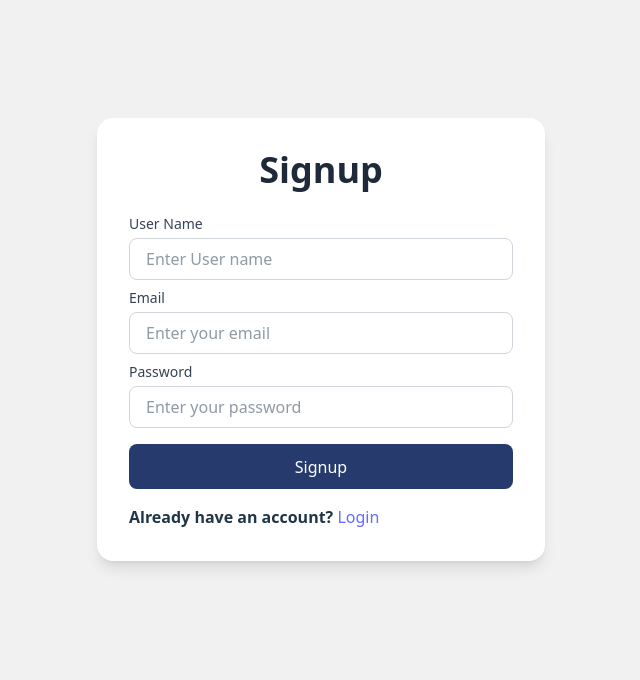
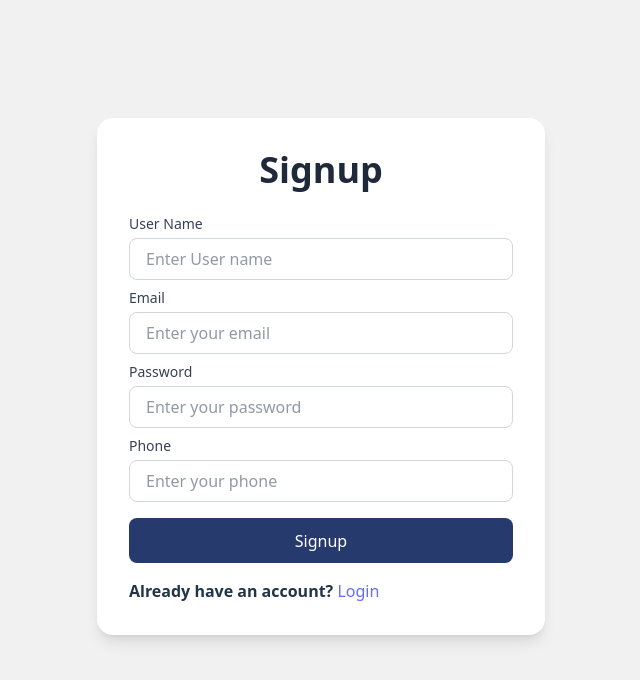
Before and after one commit to Sachin41/FoodPort-app, a React (Vite) app: page /signup in a window 1280 px wide. Shown: the top 680 px of the page, without its empty margins (319-959 px from the left). Built offline with nearby package versions, Linux system fonts and the light colour scheme.

Commit message:
login/signup fixes with order history

```diff
--- a/src/components/Cart.jsx
+++ b/src/components/Cart.jsx
@@ -89,7 +89,7 @@ const Cart = () => {
           {checkoutSection === "payment" && <div className="payment-sec w-full bg-white rounded-md mt-4 p-4">
             <p className="text-gray-600 text-[30px] font-semibold pb-4">Choose payment method</p>
             {/* <p className='text-gray-600 text-[20px] font-semibold'>To Pay: ₹{grandTotal}</p> */}
-            <Payment grandTotal= {grandTotal} />
+            <Payment grandTotal= {grandTotal} user = {user} />
             <div className="py-4 flex gap-4 mt-4 justify-start">
               <button className='!bg-[orange] !border-none text-white flex justify-center items-center gap-2 font-bold
                  !py-2 !px-4 rounded-lg cursor-pointer !hover:bg-[green]' onClick={() => setCheckoutSection("address")}>
--- a/src/components/Header.jsx
+++ b/src/components/Header.jsx
@@ -30,6 +30,7 @@ export default function Header() {
     if (!user) {
       navigate("/login");
     } else {
+      localStorage.removeItem("token");
       dispatch(logoutUser());
     }
   }
@@ -65,7 +66,7 @@ export default function Header() {
           <li className='!p-0 flex justify-center items-center'>
             {user && (
               <Link to="/user" className='flex justify-center items-center gap-[4px] !text-black !p-[6px] align-text-middle hover:!text-white hover:!bg-[#253772] hover:!rounded-[5px]'>
-                <span><FaRegUserCircle /></span>{user?.userName.slice(0, 2).toUpperCase()}
+                <span><FaRegUserCircle /></span>{user?.name.slice(0, 2).toUpperCase()}
               </Link>)
             }
             <button className='!bg-transparent !border-none !p-[6px] hover:!text-white hover:!bg-[#253772] hover:!rounded-[5px]'
--- a/src/components/Login.jsx
+++ b/src/components/Login.jsx
@@ -1,6 +1,7 @@
 import React, { useEffect } from 'react'
 import "../styles/login.css"
 import { Formik } from 'formik';
+import axios from 'axios'
 import { useNavigate } from 'react-router-dom';
 import * as Yup from "yup";
 import { Link } from "react-router-dom";
@@ -13,23 +14,32 @@ import { loginUser } from "../slices/authSlice";
 const Login = () => {
   const dispatch = useDispatch();
   const navigate = useNavigate();
-  const handleNavigate = (values, { setSubmitting }) => {
+  const handleNavigate = async (values, { setSubmitting }) => {
     try {
       console.log("login", values)
-      const savedUsers = JSON.parse(localStorage.getItem("users"));
-      if (savedUsers?.length > 0 && savedUsers.some((user) => user.email === values.email && user.password === values.password)) {
-        const login_user = savedUsers.filter((user) => user.email === values.email && user.password === values.password);
-        console.log("login user", login_user);
-        dispatch(loginUser(login_user[0]));
-        alert(`Login Success: ${JSON.stringify(values, null, 2)}`);
-        navigate("/");
-      }
-      else {
-        alert("Login failed, retry with correct email/password:", values.email);
-        setTimeout(() => {
-          setSubmitting(false);
-        }, 10);
-      }
+      await axios.post('http://localhost:8000/api/auth/login', { ...values }).then(res => {
+        console.log(res)
+        if (res.data && res.data.success === true) {
+          localStorage.setItem("token", res.data.token);
+          dispatch(loginUser(res.data.user));
+          navigate("/");
+        }
+      })
+      // const savedUsers = JSON.parse(localStorage.getItem("users"));
+      // if (savedUsers?.length > 0 && savedUsers.some((user) => user.email === values.email && user.password === values.password)) {
+      //   const login_user = savedUsers.filter((user) => user.email === values.email && user.password === values.password);
+      //   console.log("login user", login_user);
+      //   dispatch(loginUser(login_user[0]));
+      //   alert(`Login Success: ${JSON.stringify(values, null, 2)}`);
+      //   navigate("/");
+      // }
+      // else {
+      //     console.log(res.data.message);
+      //   alert("Login failed, retry with correct email/password:");
+      //   setTimeout(() => {
+      //     setSubmitting(false);
+      //   }, 10);
+      // }
     } catch (error) {
       console.error("Login error:", error);
     } finally {
--- a/src/components/Payment.jsx
+++ b/src/components/Payment.jsx
@@ -2,13 +2,15 @@ import React from 'react'
 import axios from 'axios'
 import { useNavigate } from 'react-router-dom'
 
-const Payment = ({ grandTotal }) => {
+const Payment = ({ grandTotal, user }) => {
   // const navigate = useNavigate()
+  // const user = useSelector((store) => store.auth.user);
 
   const data = {
-    name: 'Vikas',
+    userId: user._id,
+    name: user.name,
     amount: grandTotal,
-    number: '9999999999',
+    number: user.phone,
     transactionId: 'T' + Date.now(),
   }
 
--- a/src/components/Signup.jsx
+++ b/src/components/Signup.jsx
@@ -1,5 +1,6 @@
 import React from 'react'
 import { Formik } from 'formik';
+import axios from 'axios'
 import { useNavigate } from 'react-router-dom';
 import * as Yup from "yup";
 import { Link } from "react-router-dom";
@@ -8,24 +9,33 @@ const Signup = () => {
   const navigate = useNavigate();
   //   const dispatch = useDispatch();
 
-  const checkUserExists = (userName) => {
-    const existVal = localStorage.getItem("users");
-    const dataArr = existVal ? JSON.parse(existVal) : [];
-    return dataArr.some(user => user.userName === userName);
-  };
+  const phoneRegExp = /^[0-9]{10}$/;
 
-  const handleNavigate = (values, { setSubmitting }) => {
+  // const checkUserExists = (userName) => {
+  //   const existVal = localStorage.getItem("users");
+  //   const dataArr = existVal ? JSON.parse(existVal) : [];
+  //   return dataArr.some(user => user.userName === userName);
+  // };
+
+  const handleNavigate = async (values, { setSubmitting }) => {
     try {
       console.log(values);
-      const existVal = localStorage.getItem("users");
-      const dataArr = existVal ? JSON.parse(existVal) : [];
-      dataArr.push(values);
-      localStorage.setItem('users', JSON.stringify(dataArr));
-      console.log("saved user", dataArr);
+      await axios.post('http://localhost:8000/api/auth/signup', { ...values }).then(res => {
+      console.log(res)
+      if (res.data && res.data.success === true) {
+        navigate("/login");
+        // window.location.href = res.data.data.instrumentResponse.redirectInfo.url;
+      }
+    })
+      // const existVal = localStorage.getItem("users");
+      // const dataArr = existVal ? JSON.parse(existVal) : [];
+      // dataArr.push(values);
+      // localStorage.setItem('users', JSON.stringify(dataArr));
+      // console.log("saved user", dataArr);
       // console.log("storage", JSON.parse(localStorage.getItem("users")));
-      alert(`Signup Success: ${JSON.stringify(values, null, 2)}`);
+      // alert(`Signup Success: ${JSON.stringify(values, null, 2)}`);
       // resetForm();
-        navigate("/login");
+
     } catch (error) {
       console.error("Signup error:", error);
     } finally {
@@ -34,31 +44,35 @@ const Signup = () => {
   };
 
   const signupSchema = Yup.object({
-    userName: Yup.string()
+    name: Yup.string()
       .required("User Name is required")
       .min(3, "Username must be at least 3 characters")
-      .test(
-        "unique-username",
-        "Username already exists",
-        function (value) {
-          if (!value) return true; // required handles empty
-          return !checkUserExists(value);
-        }
-      ),
+      // .test(
+      //   "unique-username",
+      //   "Username already exists",
+      //   function (value) {
+      //     if (!value) return true; // required handles empty
+      //     return !checkUserExists(value);
+      //   }
+      // )
+    ,
     email: Yup.string()
       .required("Email is required")
       .email("Invalid email format"),
     password: Yup.string()
       .required("Password is required")
       .min(8, "Too short")
-      .max(50, "Too long")
+      .max(50, "Too long"),
+    phone: Yup.string()
+      .required("Phone No is rquired")
+      .matches(phoneRegExp, 'Phone number is not valid (must be exactly 10 digits)')
   })
   return (
     <div className="w-full flex justify-center">
       <div className="login-form flex items-center justify-center
     bg-white shadow-lg rounded-2xl p-8 my-8 w-full max-w-md">
         <Formik
-          initialValues={{ userName: '', email: '', password: '' }}
+          initialValues={{ name: '', email: '', password: '', phone: '' }}
           onSubmit={handleNavigate}
           validationSchema={signupSchema}
         >
@@ -74,13 +88,13 @@ const Signup = () => {
             <form className='w-full' noValidate onSubmit={handleSubmit}>
               <h2 className='text-4xl font-bold text-center text-gray-800 !mb-6'>Signup</h2>
               <div>
-                <label htmlFor="userName" className="block text-sm font-medium text-gray-700 mb-1">
+                <label htmlFor="name" className="block text-sm font-medium text-gray-700 mb-1">
                   User Name
                 </label>
-                <input type="text" name="userName" id="userName" value={values.userName}
+                <input type="text" name="name" id="name" value={values.name}
                   className='w-full border border-gray-300 rounded-lg px-4 py-2 focus:outline-none focus:ring-2 focus:ring-blue-500 focus:border-blue-500'
                   onChange={handleChange} onBlur={handleBlur} placeholder='Enter User name' />
-                <p style={{ color: "red" }}>{touched.userName && errors.userName}</p>
+                <p style={{ color: "red" }}>{touched.name && errors.name}</p>
               </div>
               <div className='my-2'>
                 <label htmlFor="email" className="block text-sm font-medium text-gray-700 mb-1">
@@ -101,6 +115,16 @@ const Signup = () => {
                 />
                 <p style={{ color: "red" }}>{touched.password && errors.password}</p>
               </div>
+              <div className='my-2'>
+                <label htmlFor="phone" className="block text-sm font-medium text-gray-700 mb-1">
+                  Phone
+                </label>
+                <input type="tel" name="phone" id="phone" value={values.phone}
+                  className="w-full border border-gray-300 rounded-lg px-4 py-2 focus:outline-none focus:ring-2 focus:ring-blue-500 focus:border-blue-500"
+                  onChange={handleChange} onBlur={handleBlur} placeholder="Enter your phone"
+                />
+                <p style={{ color: "red" }}>{touched.phone && errors.phone}</p>
+              </div>
               <button className='w-full !bg-[#273a6e] hover:bg-blue-700 text-white font-semibold py-2 rounded-lg transition duration-200 mt-2'
                 type="submit" disabled={isSubmitting}>
                 {isSubmitting ? "Registering..." : "Signup"}
--- a/src/slices/authSlice.js
+++ b/src/slices/authSlice.js
@@ -41,14 +41,14 @@ const authSlice = createSlice({
   name: "auth",
   initialState: {
     user: JSON.parse(localStorage.getItem("loggedInUser")) || null,
-    isAuthenticated: !!JSON.parse(localStorage.getItem("isAuth"))
+    isAuthenticated: !!JSON.parse(localStorage.getItem("loggedInUser"))
   },
   reducers: {
     logoutUser(state) {
       state.user = null;
       state.isAuthenticated = false;
-      localStorage.removeItem("loggedInUser");
-      localStorage.removeItem("isAuth");
+      // localStorage.removeItem("loggedInUser");
+      // localStorage.removeItem("isAuth");
     },
 
   },
```
Also changed, not shown: src/components/AccountLayout.jsx (+13 -5 lines), src/components/OrderSummary.jsx (+9 -2 lines), 1 other file (tests, documents, lock files or other folders).
